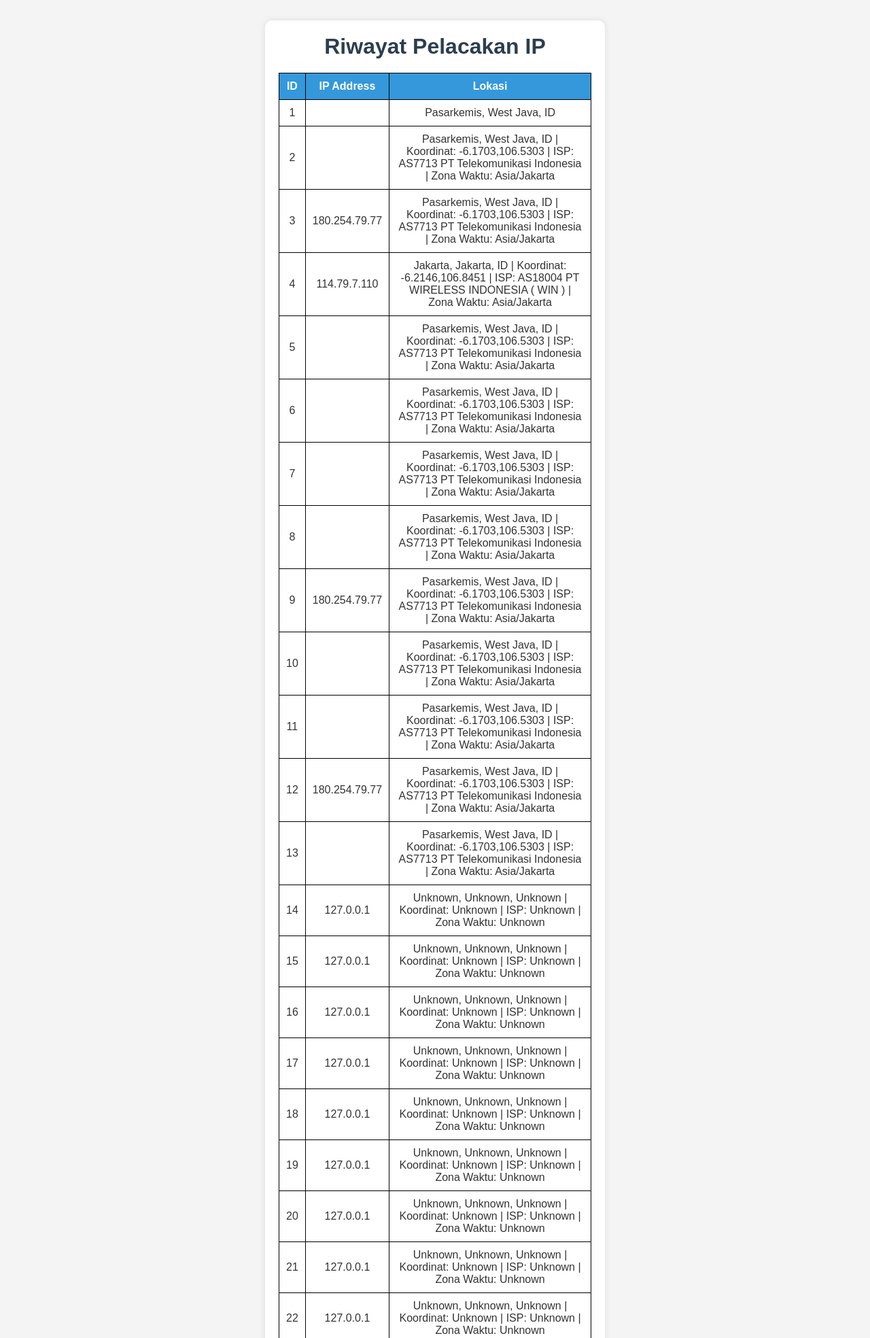
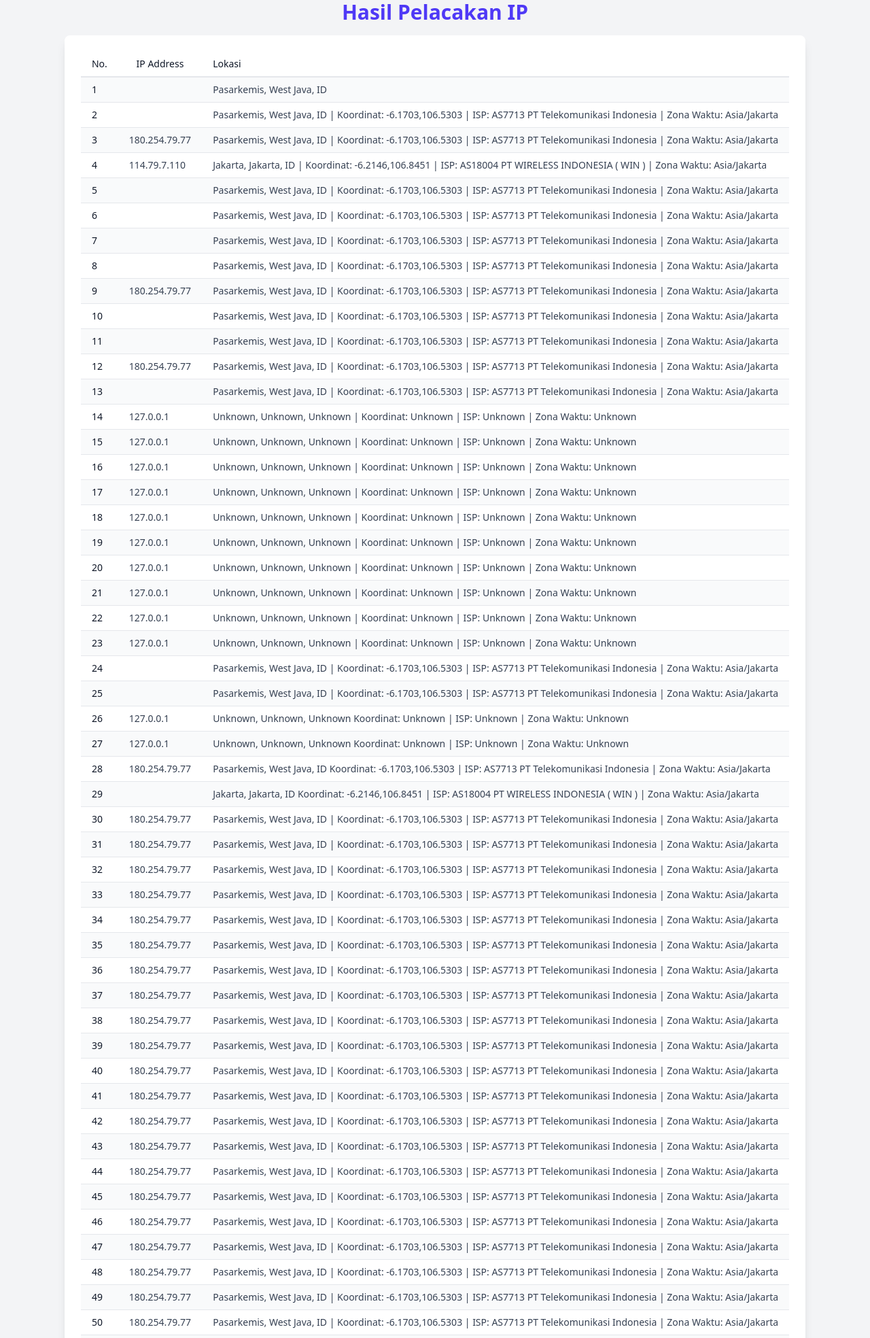
Before and after one commit to Aaronabil/lacakIP-py, a Flask app: page /history in a window 1280 px wide. Shown: the top 1968 px of the page at 68% size. Run offline with Flask 3, Linux system fonts and the light colour scheme.

Commit message:
style history

```diff
--- a/templates/history.html
+++ b/templates/history.html
@@ -4,52 +4,12 @@
     <meta charset="UTF-8">
     <meta name="viewport" content="width=device-width, initial-scale=1.0">
     <title>Riwayat Pelacakan IP</title>
-    <link rel="stylesheet" href="{{ url_for('static', filename='style.css') }}">
+    <!-- <link rel="stylesheet" href="{{ url_for('static', filename='style.css') }}"> -->
+    <script src="https://unpkg.com/@tailwindcss/browser@4"></script>
 </head>
-<body>
-    <style>
-        body {
-            font-family: Arial, sans-serif;
-            text-align: center;
-            background-color: #f4f4f4;
-            margin: 20px;
-        }
-        .container {
-            width: 80%;
-            margin: auto;
-            background: white;
-            padding: 20px;
-            box-shadow: 0px 0px 10px rgba(0, 0, 0, 0.1);
-            border-radius: 10px;
-        }
-        table {
-            width: 100%;
-            border-collapse: collapse;
-            margin-top: 20px;
-        }
-        table, th, td {
-            border: 1px solid black;
-        }
-        th, td {
-            padding: 10px;
-            text-align: center;
-        }
-        .back-link {
-            display: inline-block;
-            margin-top: 20px;
-            text-decoration: none;
-            background: #007bff;
-            color: white;
-            padding: 10px 15px;
-            border-radius: 5px;
-        }
-        .back-link:hover {
-            background: #0056b3;
-        }
-    </style>
-</head>
-<body>
-    <div class="container">
+<body class="flex flex-col items-center justify-center min-h-screen bg-gray-100 space-y-4">
+    <h1 class="text-center text-2xl font-bold text-indigo-600 sm:text-3xl">Hasil Pelacakan IP</h1>
+    <!-- <div class="container">
         <h1>Riwayat Pelacakan IP</h1>
 
         {% if ip_locations %}
@@ -77,8 +37,36 @@
 
         <br>
         <a href="{{ url_for('index') }}" class="back-link">Kembali ke Halaman Utama</a>
-    </div>
+    </div> -->
 
+    <div class="mx-auto max-w-full bg-white p-6 rounded-lg shadow-lg">
+        <div class="overflow-x-auto">
+        {% if ip_locations %}
+            <table class="min-w-full divide-y-2 divide-gray-200 bg-white text-sm">
+            <thead class="ltr:text-left rtl:text-right">
+                <tr>
+                <th class="whitespace-nowrap px-4 py-2 font-medium text-gray-900 text-center">No.</th>
+                <th class="whitespace-nowrap px-4 py-2 font-medium text-gray-900 text-center">IP Address</th>
+                <th class="whitespace-nowrap px-4 py-2 font-medium text-gray-900">Lokasi</th>
+                </tr>
+            </thead>
+
+            <tbody class="divide-y divide-gray-200">
+                {% for record in ip_locations %}
+                <tr class="odd:bg-gray-50">
+                <td class="whitespace-nowrap px-4 py-2 font-medium text-gray-900">{{ record.id }}</td>
+                <td class="whitespace-nowrap px-4 py-2 text-gray-700">{{ record.ip_address }}</td>
+                <td class="whitespace-nowrap px-4 py-2 text-gray-700">{{ record.location }}</td>
+                </tr>
+                {% endfor %}
+            </tbody>
+            </table>
+            {% else %}
+            <p>Tidak ada data riwayat IP yang tersedia.</p>
+        {% endif %}
+        </div>
+  </div>
+  <a href="/" class="mt-4 w-full max-w-md text-center bg-red-500 text-white py-2 px-4 rounded-md hover:bg-red-600">Kembali ke Halaman Utama</a>
     <script src="{{ url_for('static', filename='script.js') }}"></script>
 </body>
 </html>
--- a/templates/result.html
+++ b/templates/result.html
@@ -8,7 +8,7 @@
     <script src="https://unpkg.com/@tailwindcss/browser@4"></script>
 </head>
 <body class="flex flex-col items-center justify-center min-h-screen bg-gray-100 space-y-4">
-    <h1 class="text-center text-2xl font-bold text-indigo-600 sm:text-3xl">Hasil Pelacakan Ip</h1>
+    <h1 class="text-center text-2xl font-bold text-indigo-600 sm:text-3xl">Hasil Pelacakan IP</h1>
     <div class="mx-auto max-w-md bg-white p-6 rounded-lg shadow-lg">
         <!-- <h1>Hasil Pelacakan Lokasi</h1>
         <p><strong>IP Address:</strong> {{ ip }}</p>
```
Also changed, not shown: instance/ip_locations.db.
